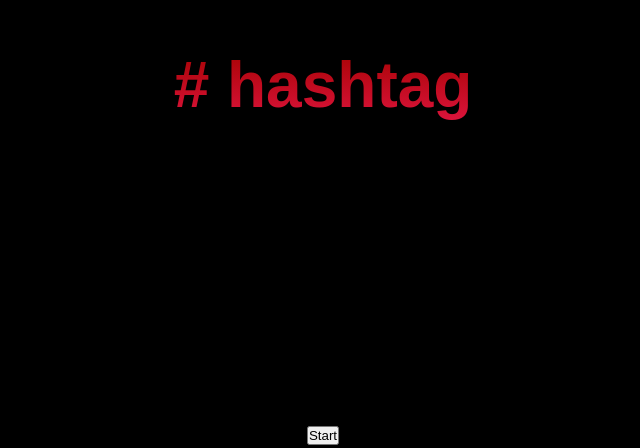
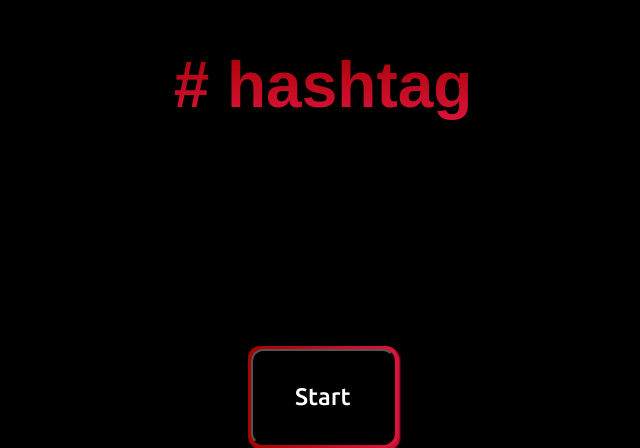
Before and after one commit to Dtech-Dbug/B-4-U, a Next.js app in the folder client/: page / in a window 1280 px wide. Shown: the part 408-856 px from the top of the page, without its empty margins (317-957 px from the left). Built offline with nearby package versions, Linux system fonts and the light colour scheme; a web font is replaced by a local one.

Commit message:
stylings updated

```diff
--- a/client/styles/Home.module.css
+++ b/client/styles/Home.module.css
@@ -27,6 +27,27 @@
   background: linear-gradient(rgb(165, 2, 2), crimson);
   background-clip: text;
   color: transparent;
+}
+
+/* ?? BUTTON COMPONENT */
+.buttonWrapper {
+  /* position: absolute; */
+  padding: 1rem;
+  background: linear-gradient(to right, rgb(165, 2, 2), crimson);
+  padding: 3px;
+  width: 9.4rem;
+  border-radius: 0.75rem;
+  box-shadow: 2px 2px 2px crimson;
+}
+
+.wrappedContent {
+  background: black;
+  color: white;
+  padding: 2rem;
+  width: 9rem;
+  border-radius: 0.75rem;
+  font-family: var(--body-font);
+  font-size: 1.5rem;
 }
 
 /*  ? CARD  */
@@ -130,6 +151,8 @@
   margin-left: -0.5rem;
   background: #151515;
   border-radius: 5rem;
+  animation: searchIconAnimation 5s infinite;
+  /* box-shadow: 2px 2px 2px red; */
 }
 .searchInput > input {
   border: none;
@@ -140,8 +163,32 @@
   color: #fcfcfc;
   font-family: var(--text-medium);
 }
-.searchInput > i {
+.searchICon {
   color: #868686;
   width: 14.5px;
   height: 13px;
 }
+
+/* !! Search Icon ANimation */
+
+@keyframes searchIconAnimation {
+  0% {
+    color: crimson;
+    /* box-shadow: 2px 2px 2px wheat; */
+  }
+
+  25% {
+    color: rgb(165, 2, 2);
+  }
+
+  50% {
+    color: rgba(130, 7, 28, 0.857);
+  }
+  75% {
+    color: rgba(36, 3, 76, 0.857);
+  }
+
+  100% {
+    color: rgba(204, 70, 7, 0.857);
+  }
+}
```
